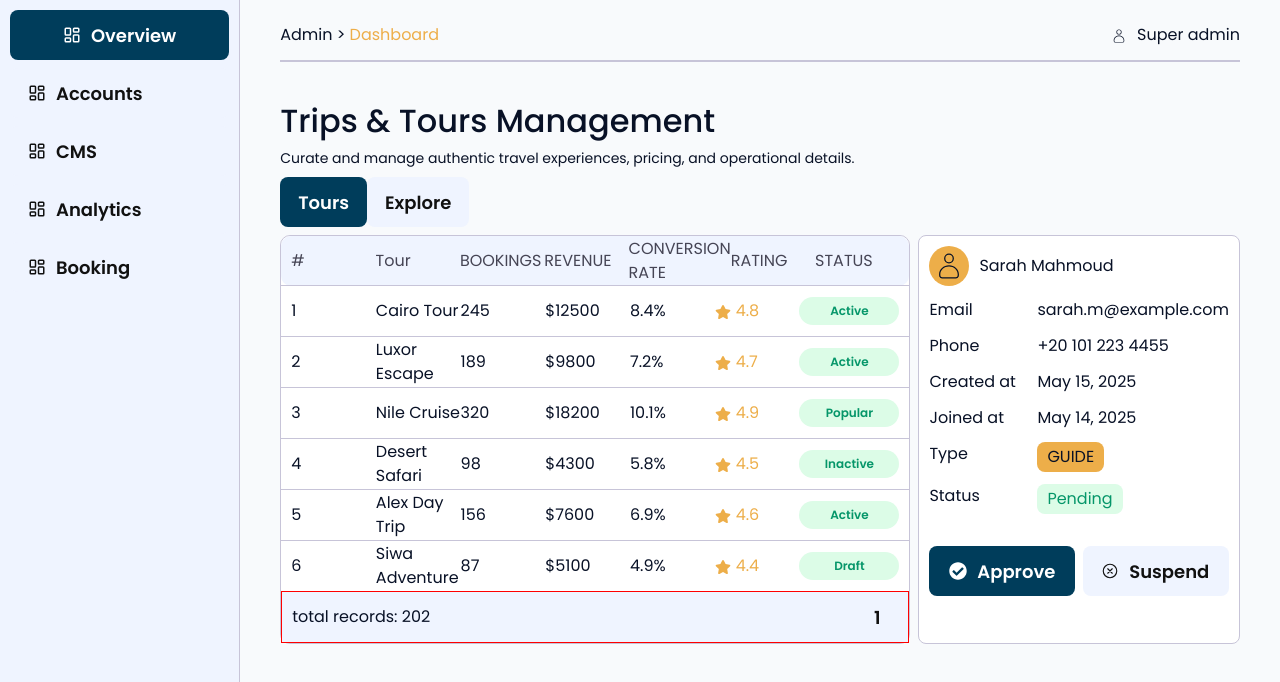
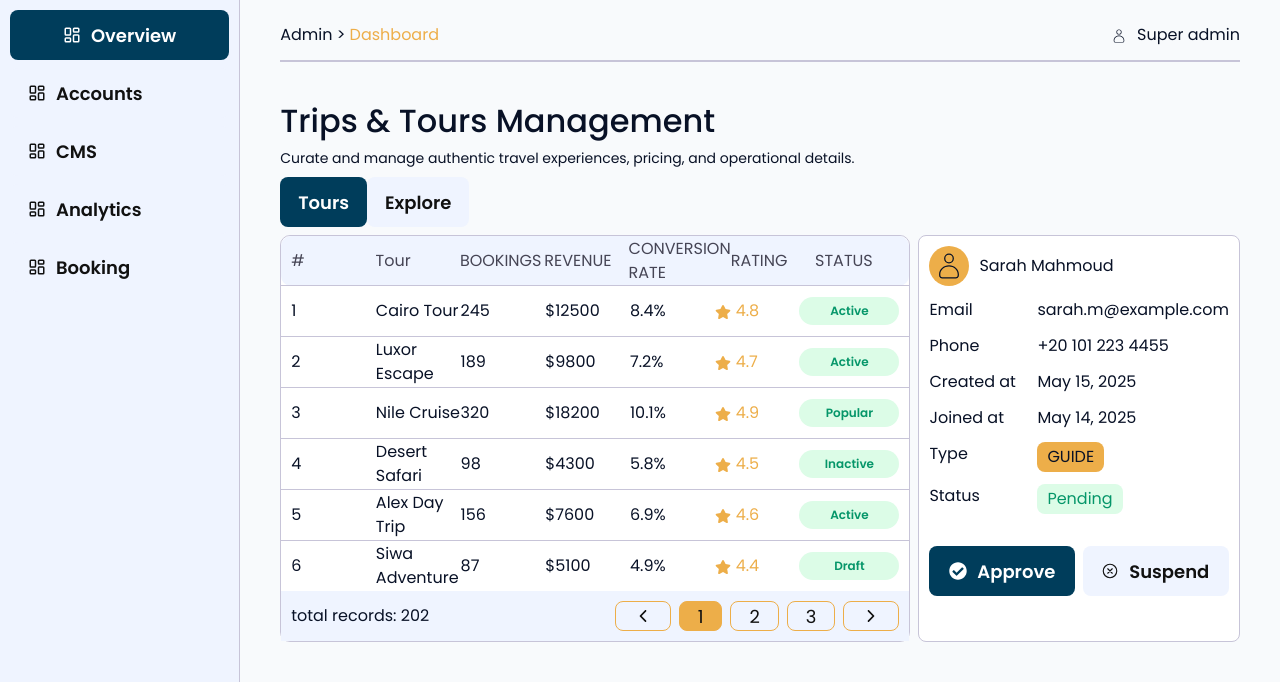
Before and after one commit to mohamed-h-eng/Nefru, a React app in the folder frontend/: page /admin/cms in a window 1280 px wide. Shown: the top 682 px of the page. Built offline with nearby package versions, Linux system fonts and the light colour scheme; the HTML template or start-up script is replaced by a standard one.

Commit message:
add: table pagination

```diff
--- a/frontend/src/assets/icons.jsx
+++ b/frontend/src/assets/icons.jsx
@@ -24,7 +24,7 @@ import { BsCashStack } from "react-icons/bs";
 import { IoIosSearch } from "react-icons/io";
 import { FaStar } from "react-icons/fa6";
 import { IoArrowBack, IoCloseCircleOutline } from "react-icons/io5";
-
+import { IoIosArrowBack, IoIosArrowForward } from "react-icons/io";
 /**
  * Centralized Icon Registry
  * Use these variables throughout the app for consistency.
@@ -61,7 +61,9 @@ const Icons = {
   search:IoIosSearch,
   star:FaStar,
   back: IoArrowBack,
-  share: IoMdShare
+  share: IoMdShare,
+  chevronLeft:IoIosArrowBack,
+  chevronRight:IoIosArrowForward ,
   // Add more icons as needed for the tourist/guide platform
 };
 
--- a/frontend/src/pages/Admin/components/Table/Table.jsx
+++ b/frontend/src/pages/Admin/components/Table/Table.jsx
@@ -6,8 +6,10 @@ import { RiDeleteBin6Line } from "react-icons/ri";
 import Icons from '../../../../assets/icons'
 import Input from '../../../../shared/components/inputs/Inputs'
 import {Button }from '../../../../shared/components/Button/Button'
+import {useState} from 'react'
 
 export default function Table({title="", headers=[], data=[]}){
+    const [active,setActive] = useState()
     return(
         <>
             <div className={styles.container}>
@@ -39,8 +41,12 @@ export default function Table({title="", headers=[], data=[]}){
                         <div className="t">
                             <p>total records: 202</p>
                         </div>
-                        <div className="t">
-                            <Button>1</Button>
+                        <div className={styles.page}>
+                            <Button className={styles.pageBtn} ><Icons.chevronLeft/></Button>
+                            <Button className={styles.pageBtn} type="secondary">1</Button>
+                            <Button className={styles.pageBtn} type="normal">2</Button>
+                            <Button className={styles.pageBtn} type="normal">3</Button>
+                            <Button className={styles.pageBtn} ><Icons.chevronRight/></Button>
                         </div>
                     </div>
                 </div>
--- a/frontend/src/pages/Admin/components/Table/Table.module.css
+++ b/frontend/src/pages/Admin/components/Table/Table.module.css
@@ -73,8 +73,18 @@
     background-color:var(--color-primary-mute);
     padding:0 10px;
     align-items:center;
-    border:1px solid red;
     justify-content:space-between;
+}
+.page{
+    display:flex;
+    padding:10px 0;
+    gap:8px;
+}
+.pageBtn{
+    height:30px;
+    min-height:auto;
+    border:1px solid var(--color-secondary);
+    font-weight:400;
 }
 /* event item */
 .itemContainer{
```
